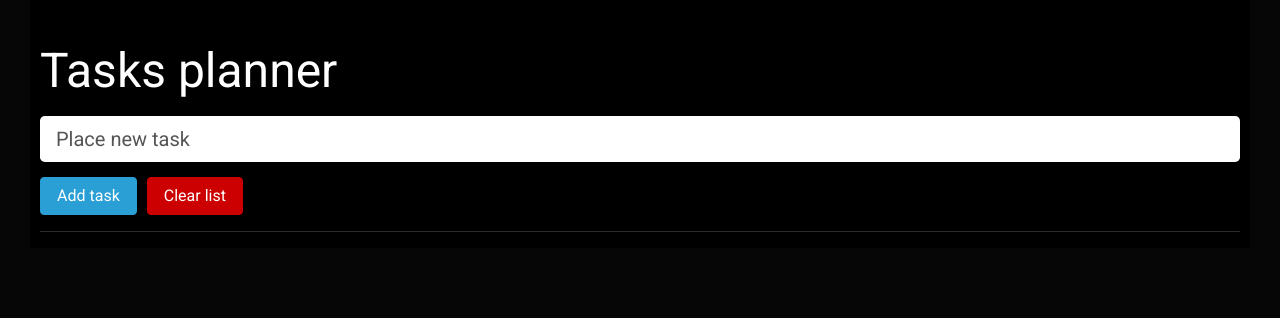
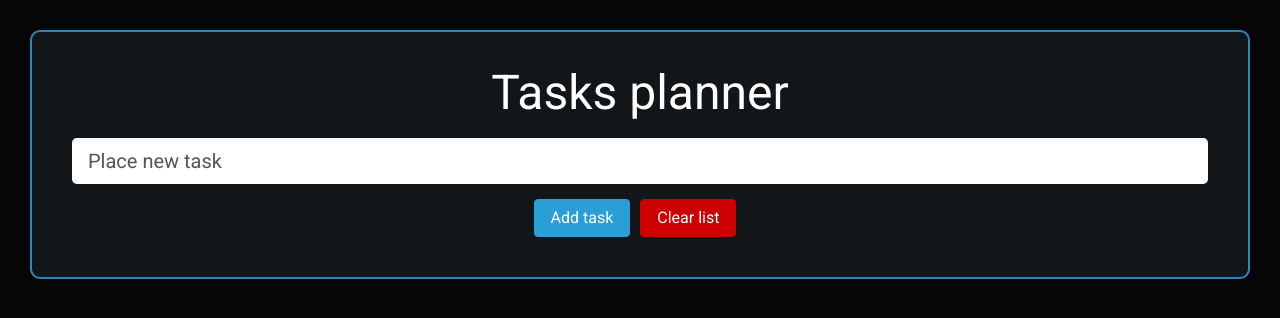
Before and after one commit to vikvanton/reacttasksman, a React (Create React App) app: page / in a window 1280 px wide. Shown: the top 318 px of the page. Built offline with nearby package versions, Linux system fonts and the light colour scheme.

Commit message:
2 files modified

```diff
--- a/components/AddTaskForm.js
+++ b/components/AddTaskForm.js
@@ -38,7 +38,6 @@ function AddTaskForm(props) {
       </div>
       <button class="btn btn-primary" type="submit">Add task</button>
       <button class="btn btn-danger" type="button" onClick={handleClear}>Clear list</button>
-      <hr />
     </form>
     </header>
     );
--- a/src/style.css
+++ b/src/style.css
@@ -13,7 +13,7 @@ li {
   border-radius: 10px;
 }
 form {
-  margin: 10px;
+  margin: 0 40px 40px 40px;
 }
 button {
   margin: 15px 10px 0 0;
@@ -22,14 +22,19 @@ button {
     box-shadow: none;
 }
 .header {
-  top: 0px;
+  top: 30px;
   left: 30px;
   right: 30px;
   position: fixed;
-  background-color: rgba(0,0,0,1);
+  background-color:rgba(22, 25, 27, 0.9);
+  border-width: 2px;
+  border-style: solid;
+  border-color: rgba(47, 148, 206, 0.9);
+  border-radius: 10px;
+  text-align: center;
 }
 main {
-  margin-top: 250px;
+  margin-top: 300px;
 }
 #root {
   margin: 0 10% 0 10%;
```
